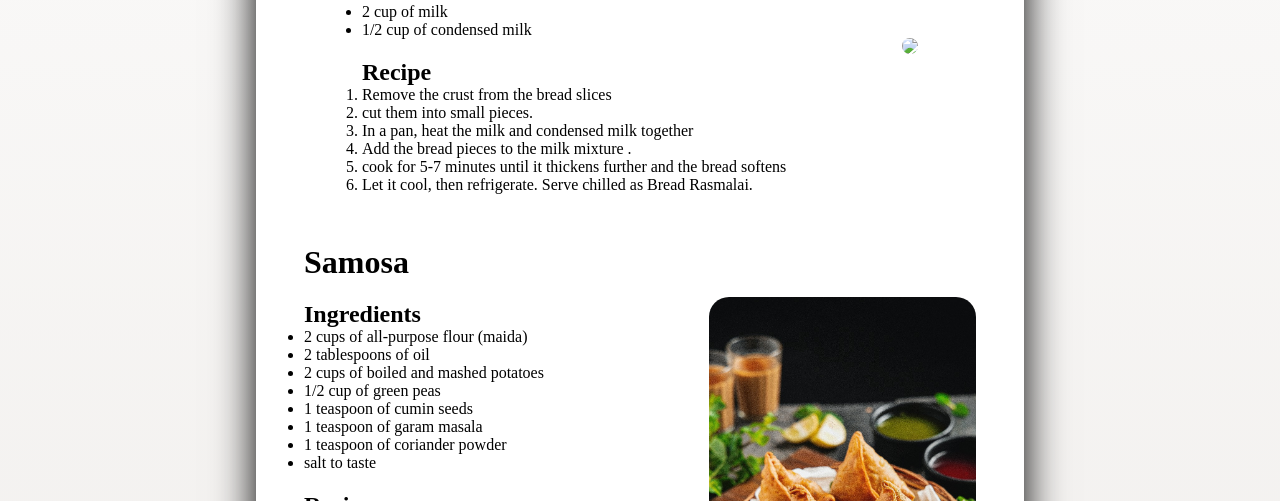
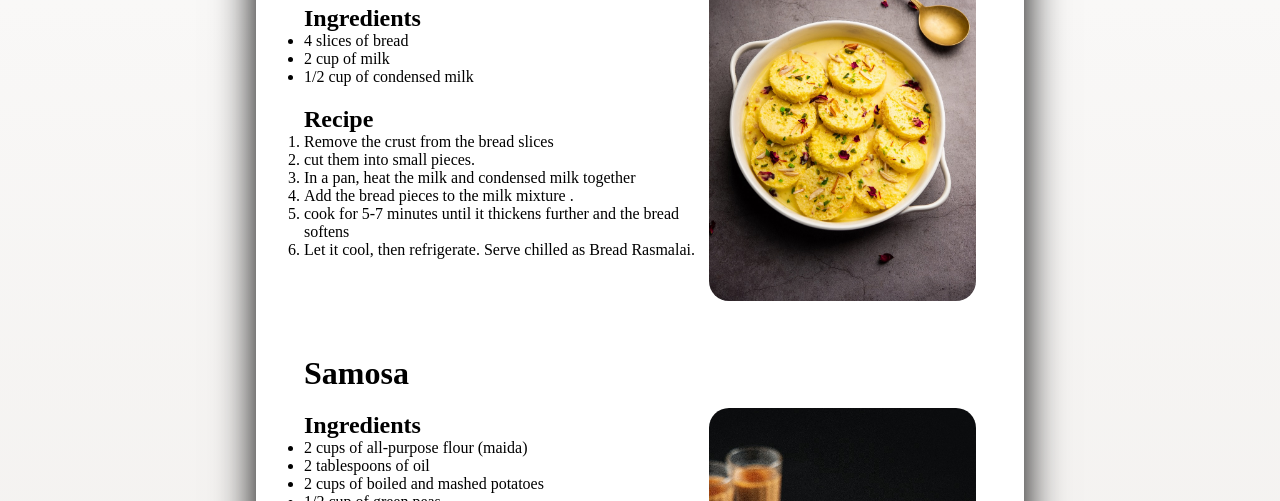
Before and after one commit to Inkita333/Recipe_corner_web_page, a plain HTML site: page index.html in a window 1280 px wide. Shown: the part 656-1157 px from the top of the page. Drawn offline with Linux system fonts and the light colour scheme; the site is published under a folder, as on GitHub Pages, so addresses that start at the root find nothing.

Commit message:
commit message

```diff
--- a/index.html
+++ b/index.html
@@ -88,7 +88,7 @@
                             </div>
                         </div>
                         <div class="rightBox">
-                            <img src="/img/img3.jpg" >
+                            <img src="img/img3.jpg" >
                         </div>
                     </div>
                 </section>
```
